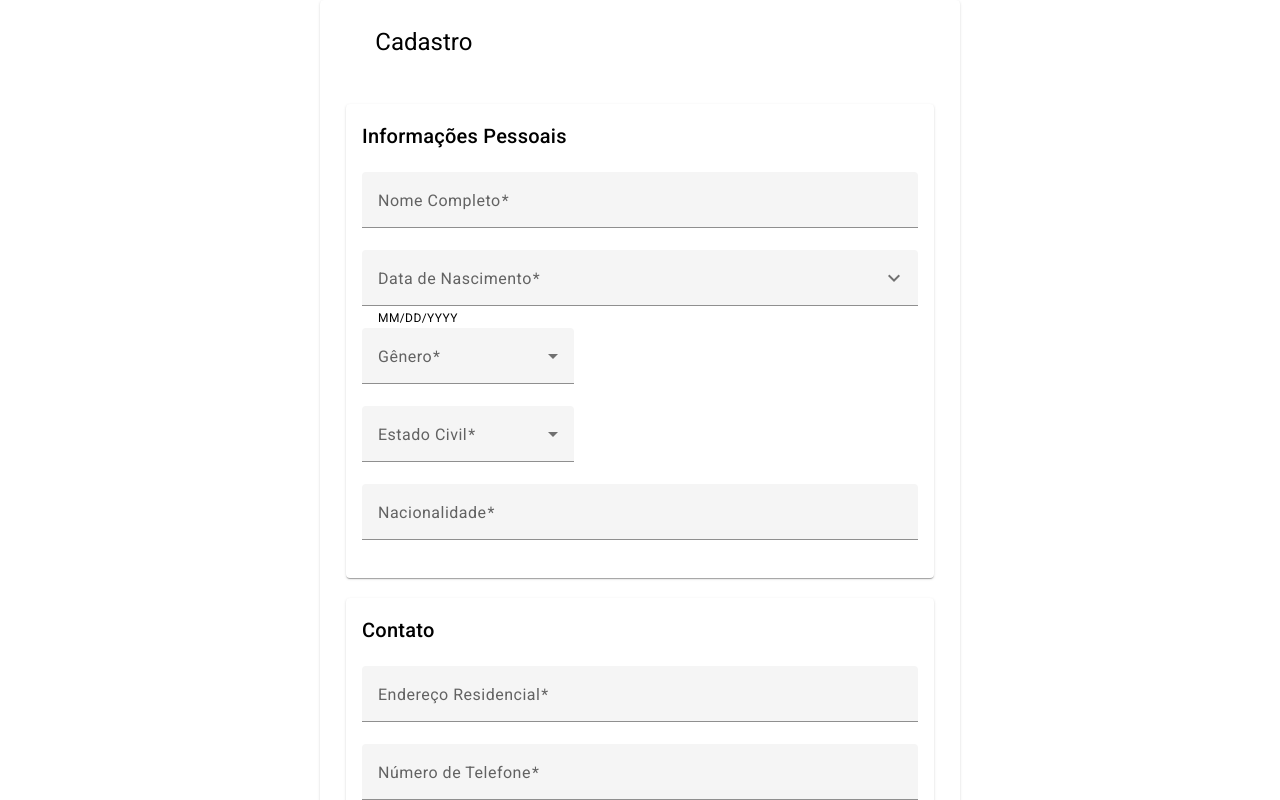
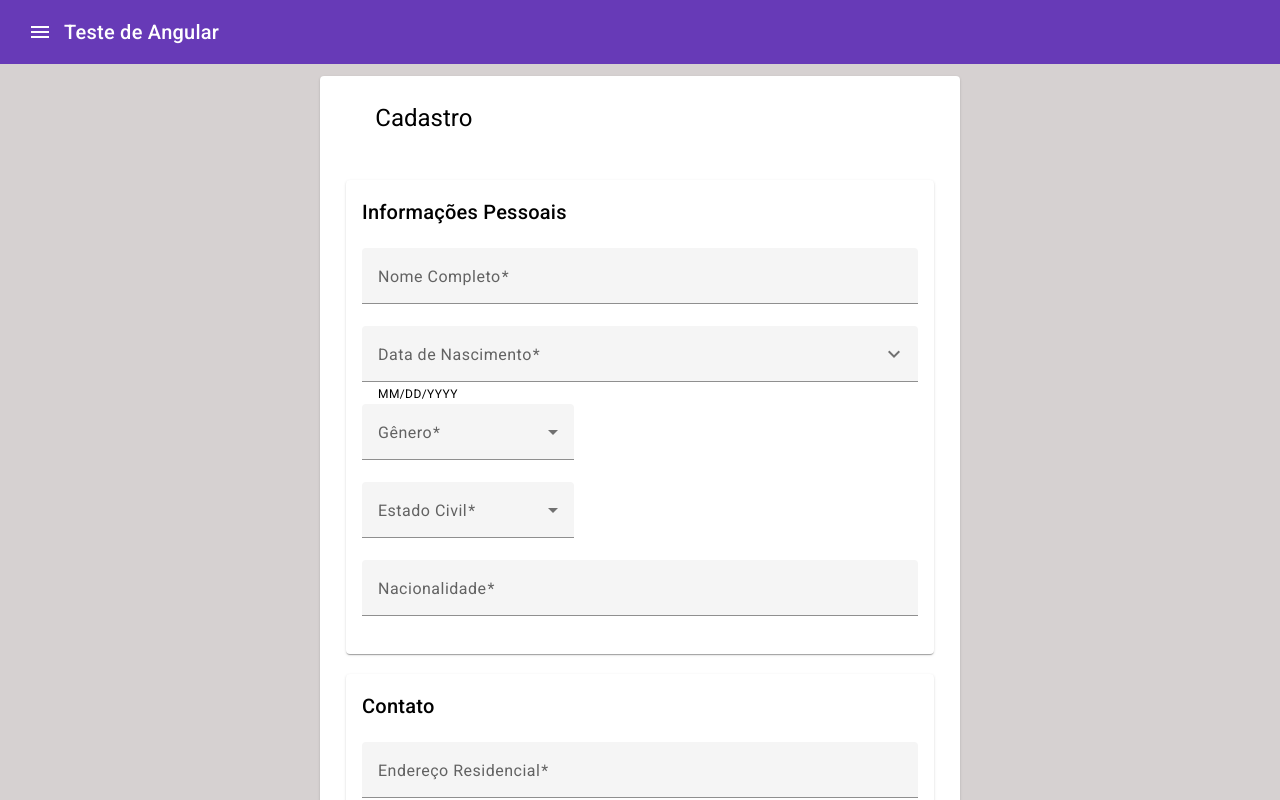
Before and after one commit to Arquelau/angular-cadastro, an Angular app: page /cadastro in a window 1280 px wide. Shown: the top 800 px of the page. Built offline with nearby package versions, Linux system fonts and the light colour scheme.

Commit message:
feat: add header and footer to app

```diff
--- a/src/app/app.component.css
+++ b/src/app/app.component.css
@@ -0,0 +1,3 @@
+.background {
+  background-color: rgb(214, 209, 209);
+}
--- a/src/app/app.component.html
+++ b/src/app/app.component.html
@@ -1 +1,5 @@
-<router-outlet></router-outlet>
+<div class="background">
+  <app-header></app-header>
+  <router-outlet></router-outlet>
+  <app-footer></app-footer>
+</div>
```
Also changed, not shown: src/app/app.module.ts (+12 -2 lines).
